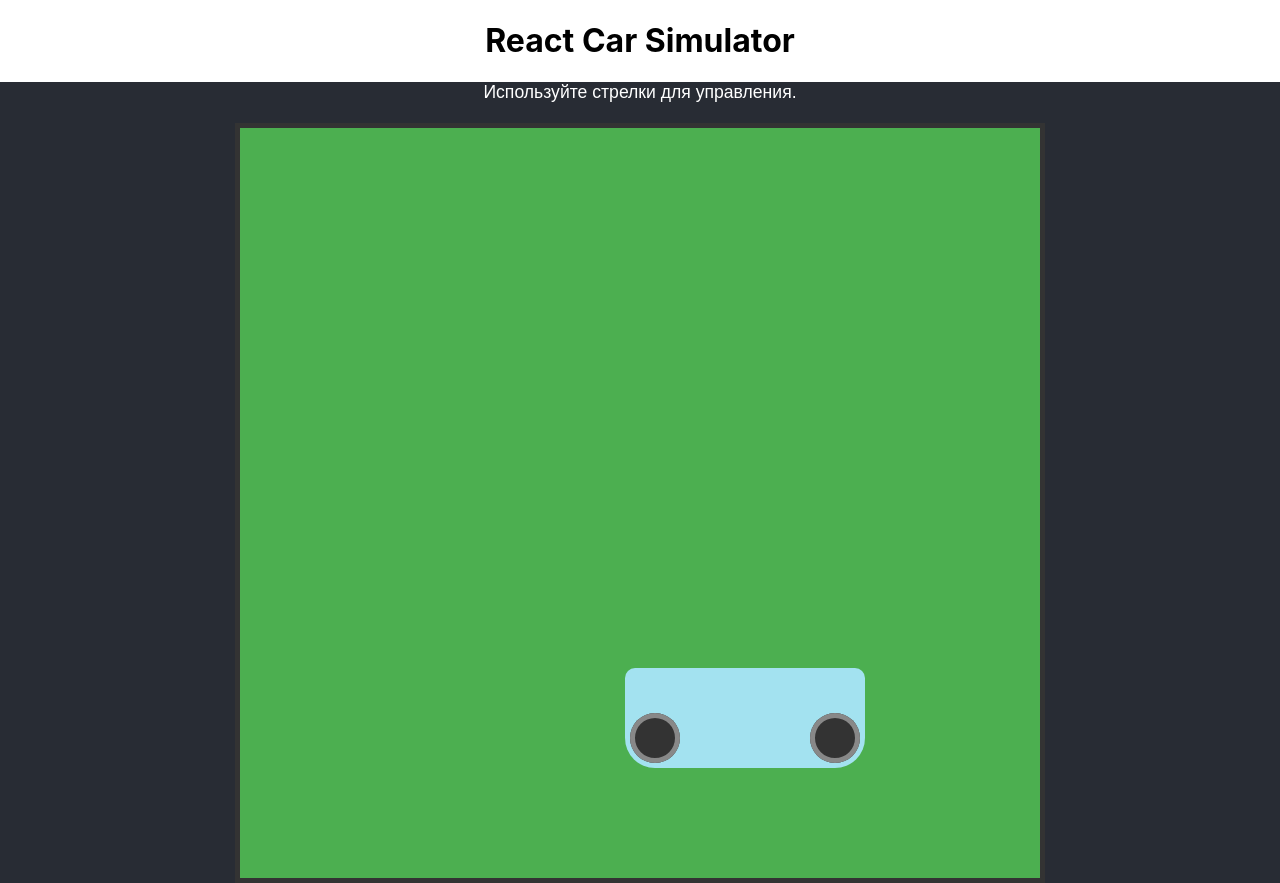
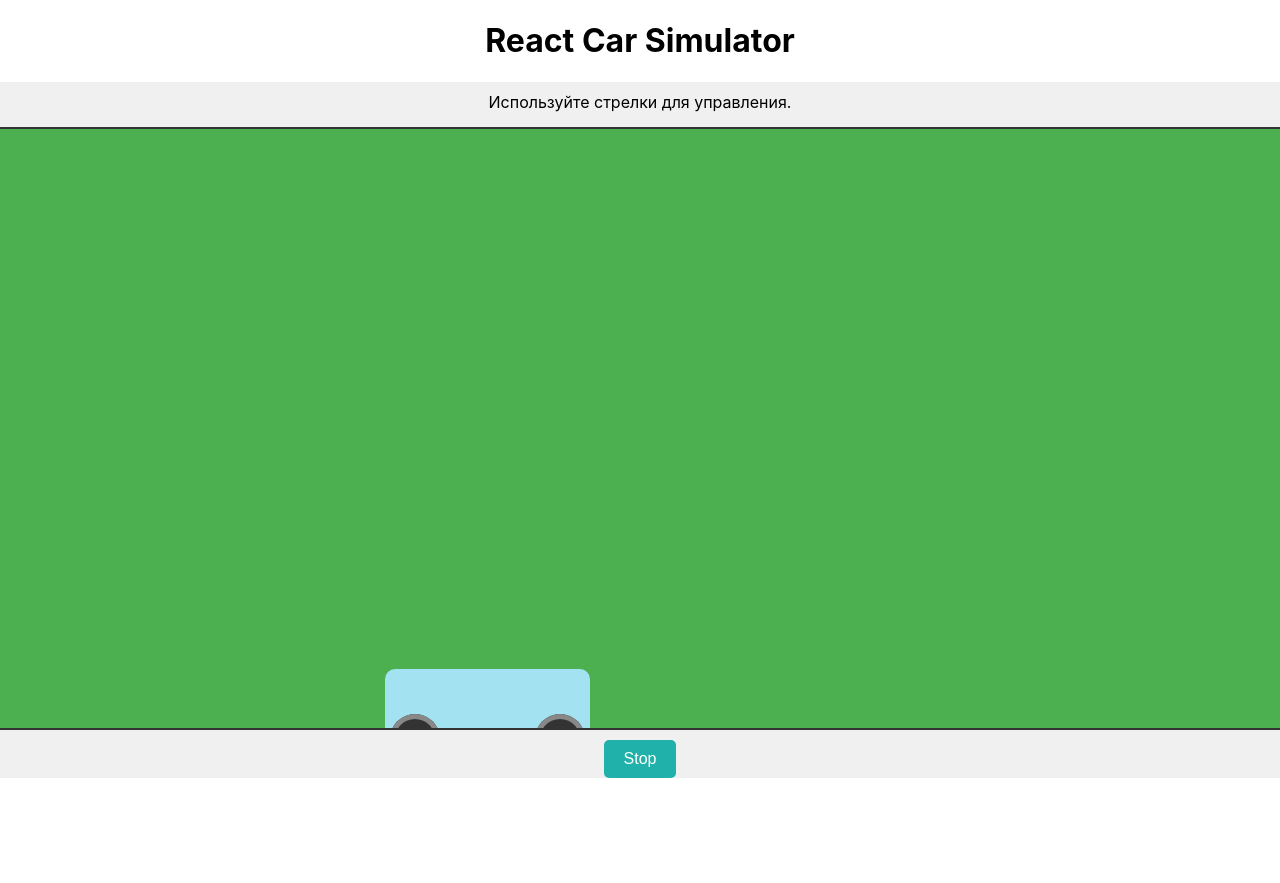
Before and after one commit to Veronika050987/bzzz_bii_for_fun, a React (Create React App) app: page / in a window 1280 px wide. After the commit the page ends 800 px from the top, so only its background shows below. Built offline with nearby package versions, Linux system fonts and the light colour scheme.

Commit message:
added stop and start buttons and gameboard adapted for screen

```diff
--- a/src/components/Car.css
+++ b/src/components/Car.css
@@ -1,7 +1,7 @@
 .car {
   z-index: 100;
   position: absolute;
-  width: 30%;
+  width: 16%;
   height: 100px;
   background-color: #a3e2f0; /* Нежный голубой цвет, похожий на картинку */
   border-radius: 14px;
--- a/src/components/GameBoard.css
+++ b/src/components/GameBoard.css
@@ -1,32 +1,78 @@
 .game-board {
+  width: 100vw; /* 100% ширины видимой области */
+  height: 87vh; /* 100% высоты видимой области */
   display: flex;
-  flex-direction: column;
-  align-items: center;
-  justify-content: center;
-  min-height: 100vh;
-  background-color: #282c34;
+  flex-direction: column; /* Располагаем элементы вертикально */
+  align-items: center; /* Центрируем по горизонтали */
+  justify-content: flex-start; /* Выравниваем по верху */
+  background-color: #f0f0f0; /* Светлый фон для всего окна */
+  margin: 0;
+  padding: 0;
+  box-sizing: border-box;
+  overflow: hidden; /* Чтобы избежать прокрутки всей страницы */
+}
+.header {
+  width: 100%;
+  background-color: #333; /* Темно-серый фон заголовка */
   color: white;
-  font-family: Arial, sans-serif;
+  text-align: center;
+  padding: 15px 0;
+  font-size: 24px;
+  margin-bottom: 0; /* Убираем лишний отступ */
 }
 
+
 .instructions {
-  margin-bottom: 20px;
-  font-size: 1.1em;
+  padding: 10px 20px;
+  text-align: center;
+  /* margin-bottom: 5px; */
+  /* font-size: 1.1em; */
 }
 
 .game-area {
+  margin-top: 5px;
   position: relative;
-  width:800px;
-  height:750px;
+  width:100%;
+  height:100%;
   background-color: #4CAF50; /* Зеленая "трава" */
-  border: 5px solid #333;
+  border: 2px solid #333;
   overflow: hidden; /* Чтобы машинка не вылезала за пределы */
 }
 .debug-text {
   position: absolute;
-  top: 10px;
-  left: 10px;
+  top: 5px;
+  left: 5px;
   color: white;
   font-size: 12px;
   z-index: 1000; /* Чтобы текст был поверх всего */
 }
+
+.controls {
+  margin-top: 10px;
+  text-align: center;
+}
+
+.controls button {
+  padding: 10px 20px;
+  font-size: 16px;
+  cursor: pointer;
+  margin: 0 10px;
+  border: none;
+  border-radius: 5px;
+  background-color: #20B2AA;
+  color: white;
+  transition: background-color 0.3s ease;
+}
+
+.controls button:hover {
+  background-color: #8B008B;
+}
+
+.controls button:active {
+  background-color: #BA55D3;
+}
+
+.controls button:disabled {
+  background-color: #cccccc;
+  cursor: not-allowed;
+}
--- a/src/components/GameBoard.js
+++ b/src/components/GameBoard.js
@@ -23,6 +23,10 @@ const GameBoard = () => {
     carStateRef.current = carState;// Синхронизируем useRef с текущим состоянием
 
     const[keysPressed, setKeysPressed] = useState({});
+    const [isGameRunning, setIsGameRunning] = useState(true); // Состояние для управления запуском игры
+
+    // Для хранения ID запроса анимации, чтобы его можно было отменить
+    const animationFrameId = useRef(null);
 
     useEffect(()=>{
         // Обработчик нажатия клавиш
@@ -53,6 +57,10 @@ const GameBoard = () => {
    useEffect(() => {
 
     const gameLoop = () => {
+      if (!isGameRunning) { // Останавливаем цикл, если игра не запущена
+        return;
+      }
+
       let newPosition = { ...carStateRef.current.position };
       let newRotation = carStateRef.current.rotation;
       let moved = false; // Флаг, показывающий, было ли движение
@@ -98,15 +106,30 @@ const GameBoard = () => {
       }
 
       // Запрос следующего кадра анимации
-      requestAnimationFrame(gameLoop);
+      animationFrameId.current = requestAnimationFrame(gameLoop);
     };
 
-   requestAnimationFrame(gameLoop); // Запускаем игровой цикл
+   animationFrameId.current = requestAnimationFrame(gameLoop); // Запускаем игровой цикл
 
     // Очистка при размонтировании (хотя requestAnimationFrame сам остановится)
-    return () => cancelAnimationFrame(gameLoop);
+    return () => {
+      cancelAnimationFrame(animationFrameId.current);
+    };
 
-  }, [keysPressed]); // Перезапускаем эффект, если меняются нажатые клавиши
+  }, [keysPressed, isGameRunning]); // Перезапускаем эффект, если меняются нажатые клавиши
+
+
+  const handleStopGame = () => {
+    setIsGameRunning(false);
+    // Можно добавить дополнительную логику, если нужно
+  };
+
+  const handleStartGame = () => {
+    setIsGameRunning(true);
+    // Перезапускаем игровой цикл, если он был остановлен
+    // Это необходимо, чтобы игра продолжила работать после нажатия "Start"
+    // Можно использовать useRef для сохранения анимационного ID и затем отменить его
+  };
 
   return (
     <div className="game-board">
@@ -117,6 +140,13 @@ const GameBoard = () => {
         <Car position={carState.position} rotation={carState.rotation} />
         {/* Здесь могут быть другие объекты: дороги, препятствия и т.д. */}
       </div>
+      <div className="controls">
+        {!isGameRunning ? (
+          <button onClick={handleStartGame}>Start</button>
+        ) : (
+          <button onClick={handleStopGame}>Stop</button>
+        )}
+      </div>
     </div>
   );
 };
```
